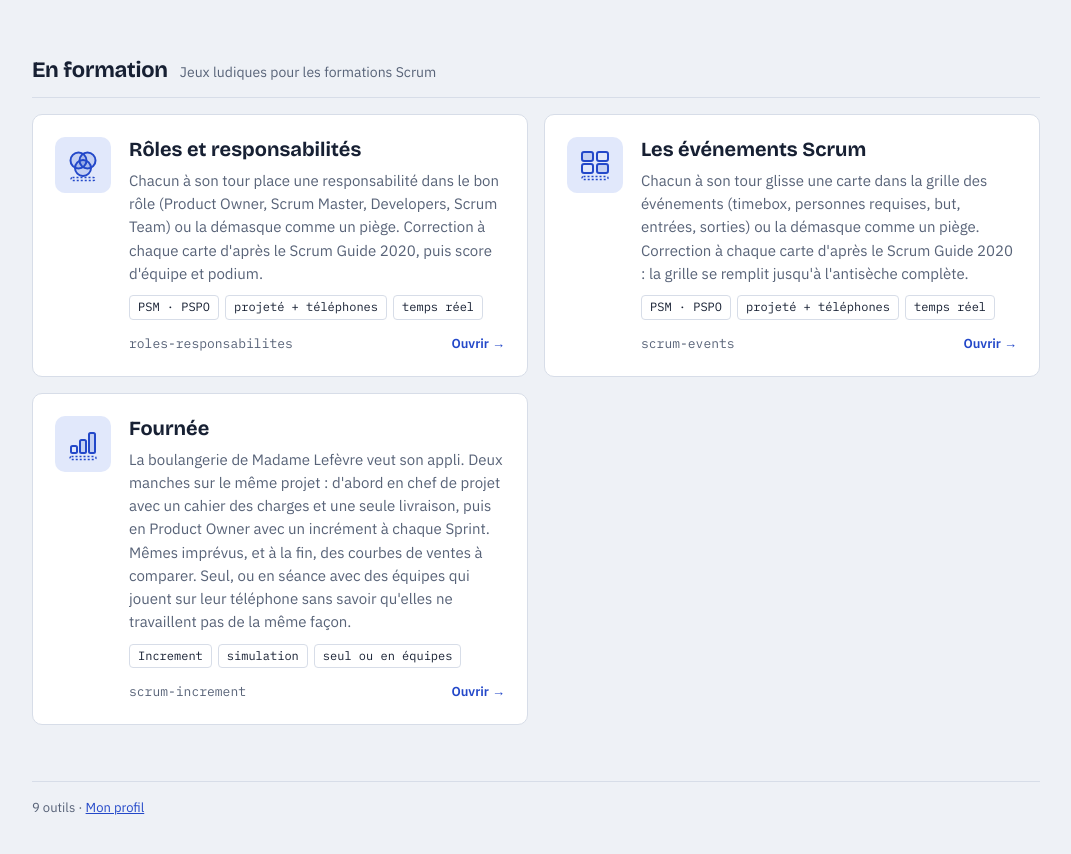
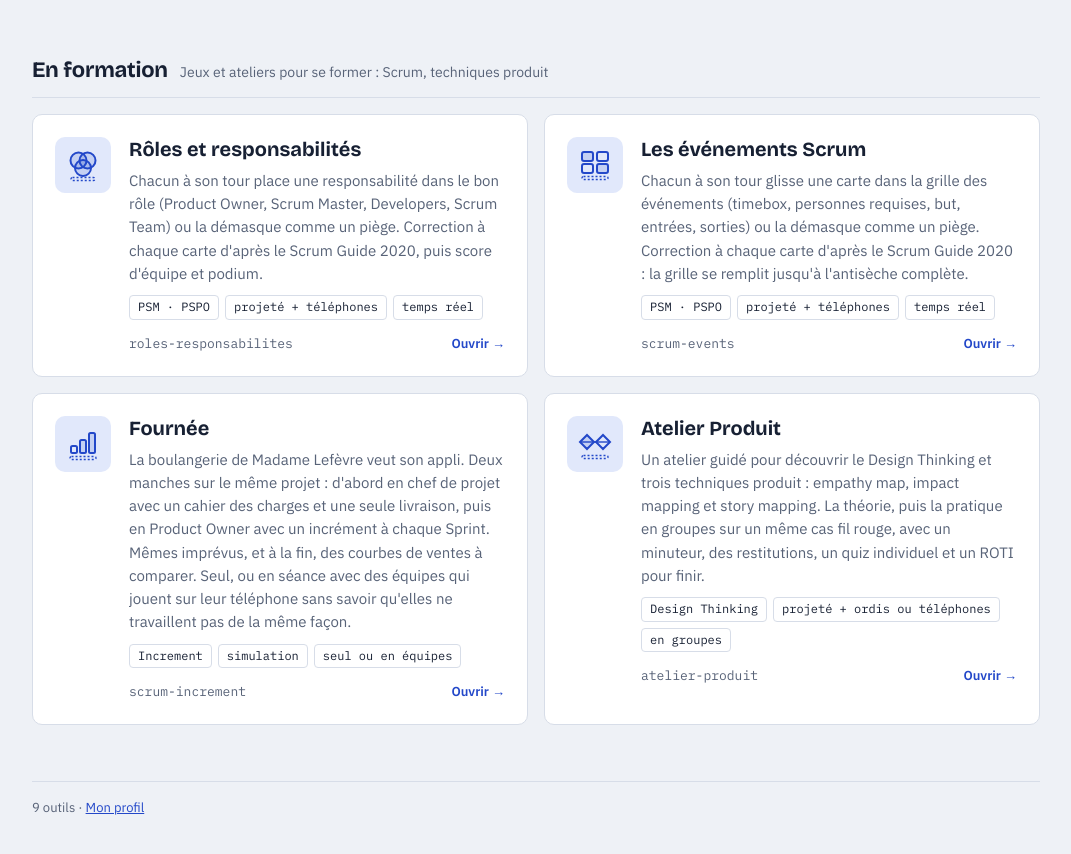
Before and after one commit to agileroy/agileroy.github.io, a plain HTML site: page outils/index.html in a window 1280 px wide. Shown: the part 1587-2441 px from the top of the page, without its empty margins (104-1175 px from the left). Drawn offline with nearby package versions, Linux system fonts and the light colour scheme.

Commit message:
Outils : ajout de l'Atelier Produit dans « En formation »
Co-Authored-By: Claude Opus 5.5 <noreply@anthropic.com>
Claude-Session: https://claude.ai/code/session_01Kb5KtuSLao8A3vbLpqF92A

```diff
--- a/outils/index.html
+++ b/outils/index.html
@@ -352,7 +352,7 @@ footer { color: var(--muted); font-size: 13px; border-top: 1px solid var(--line)
   <section aria-labelledby="formation">
     <div class="drawer-head">
       <h2 id="formation">En formation</h2>
-      <p>Jeux ludiques pour les formations Scrum</p>
+      <p>Jeux et ateliers pour se former : Scrum, techniques produit</p>
     </div>
     <div class="grid">
       <a class="tool" href="https://agileroy.github.io/roles-responsabilites/" target="_blank" rel="noopener">
@@ -404,6 +404,22 @@ footer { color: var(--muted); font-size: 13px; border-top: 1px solid var(--line)
           <div class="go"><span class="url">scrum-increment</span><span class="cta">Ouvrir <span>→</span></span></div>
         </div>
       </a>
+      <a class="tool" href="https://agileroy.github.io/atelier-produit/" target="_blank" rel="noopener">
+        <div class="glyph" aria-hidden="true">
+          <svg viewBox="0 0 34 34" fill="none" stroke="currentColor" stroke-width="2">
+            <path d="M2 15 L9 8 L16 15 L9 22 Z" fill="currentColor" fill-opacity=".15"/>
+            <path d="M18 15 L25 8 L32 15 L25 22 Z"/>
+            <path d="M2 15 H32" stroke-width="1.4"/>
+            <rect x="4" y="28.5" width="26" height="3" rx="1.5" stroke-width="1.4" stroke-dasharray="2 2"/>
+          </svg>
+        </div>
+        <div class="body">
+          <h3>Atelier Produit</h3>
+          <p>Un atelier guidé pour découvrir le Design Thinking et trois techniques produit : empathy map, impact mapping et story mapping. La théorie, puis la pratique en groupes sur un même cas fil rouge, avec un minuteur, des restitutions, un quiz individuel et un ROTI pour finir.</p>
+          <div class="chips"><span class="chip">Design Thinking</span><span class="chip">projeté + ordis ou téléphones</span><span class="chip">en groupes</span></div>
+          <div class="go"><span class="url">atelier-produit</span><span class="cta">Ouvrir <span>→</span></span></div>
+        </div>
+      </a>
     </div>
   </section>
 
```
